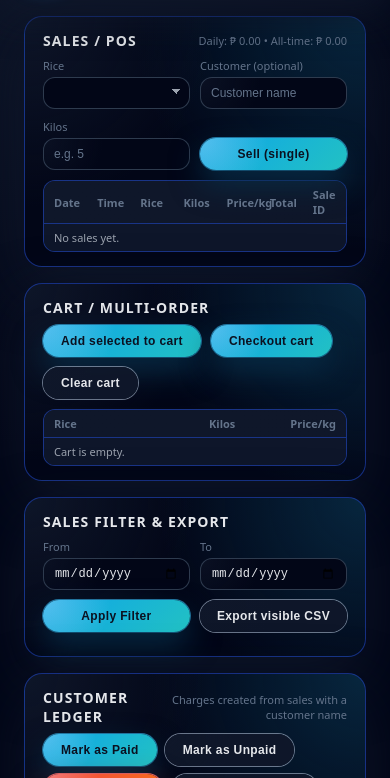
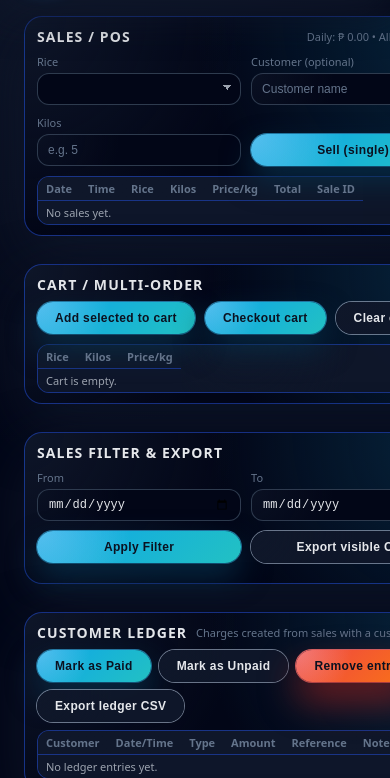
Before and after one commit to benimarushinmon1217-dev/MY-BIGASAN, a plain HTML site: page index.html in a window 390 px wide. Shown: the part 66-844 px from the top of the page. Drawn offline with nearby package versions, Linux system fonts and the light colour scheme.

Commit message:
Update index.html

```diff
--- a/index.html
+++ b/index.html
@@ -375,6 +375,49 @@
       .app-grid {
         grid-template-columns: 1fr;
       }
+    /* ---------- Mobile / small-screen tweaks ---------- */
+@media (max-width: 900px) {
+  body {
+    font-size: 14px;
+  }
+
+  .panel {
+    padding: 10px 12px;
+    margin-bottom: 12px;
+  }
+
+  /* Tables: allow horizontal scroll instead of squishing */
+  .panel table {
+    display: block;                /* so we can scroll the whole table */
+    overflow-x: auto;
+    -webkit-overflow-scrolling: touch;
+    width: 100%;
+  }
+
+  .panel table thead,
+  .panel table tbody,
+  .panel table tr,
+  .panel table th,
+  .panel table td {
+    white-space: nowrap;           /* keep values on one line */
+  }
+
+  .panel table th,
+  .panel table td {
+    padding: 4px 8px;              /* a bit tighter on mobile */
+    font-size: 11px;
+  }
+
+  /* Optional: shrink the header text so it doesn’t wrap weirdly */
+  .header-title h1 {
+    font-size: 18px;
+  }
+
+  .header-sub {
+    font-size: 11px;
+  }
+}
+
     }
   </style>
 </head>
```
